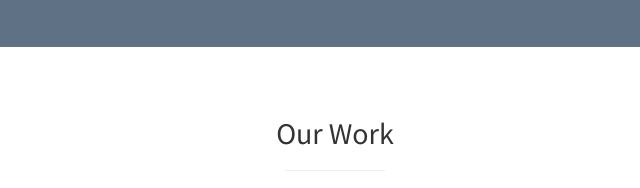
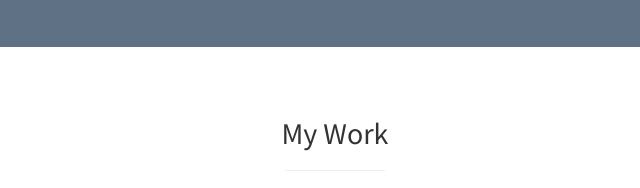
Before and after one commit to cavalieredraghi/cavalieredraghi.github.io, a plain HTML site: page index.html in a window 1280 px wide. Shown: the part 1314-1502 px from the top of the page, 305-945 px from the left. Drawn offline with Linux system fonts and the light colour scheme; a script that the page names is missing.

Commit message:
another error on my page.

```diff
--- a/index.html
+++ b/index.html
@@ -146,7 +146,7 @@
         <div class="container">
             <div class="row">
                 <div class="col-lg-10 col-lg-offset-1 text-center">
-                    <h2>Our Work</h2>
+                    <h2>My Work</h2>
                     <hr class="small">
                     <div class="row">
                         <div class="col-md-6">
```
